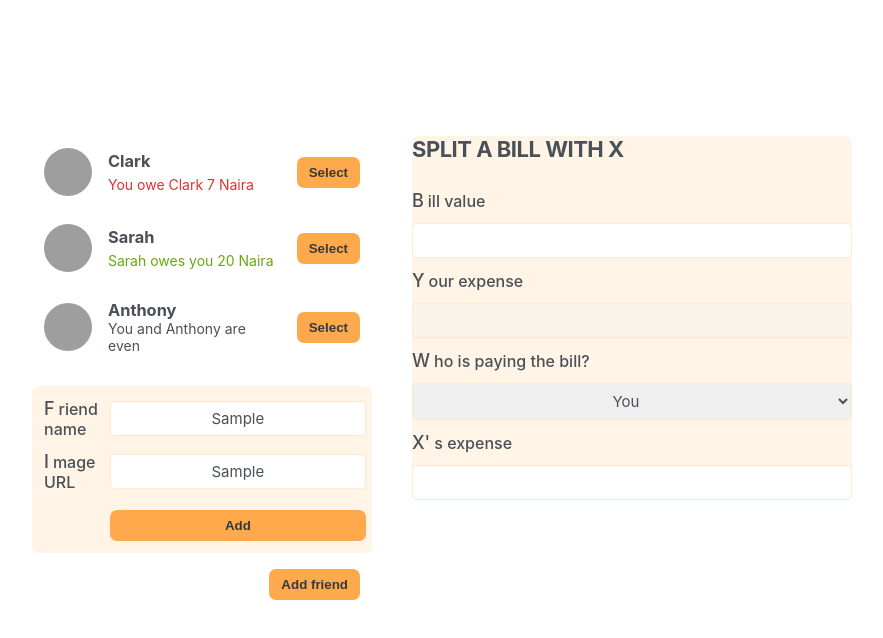
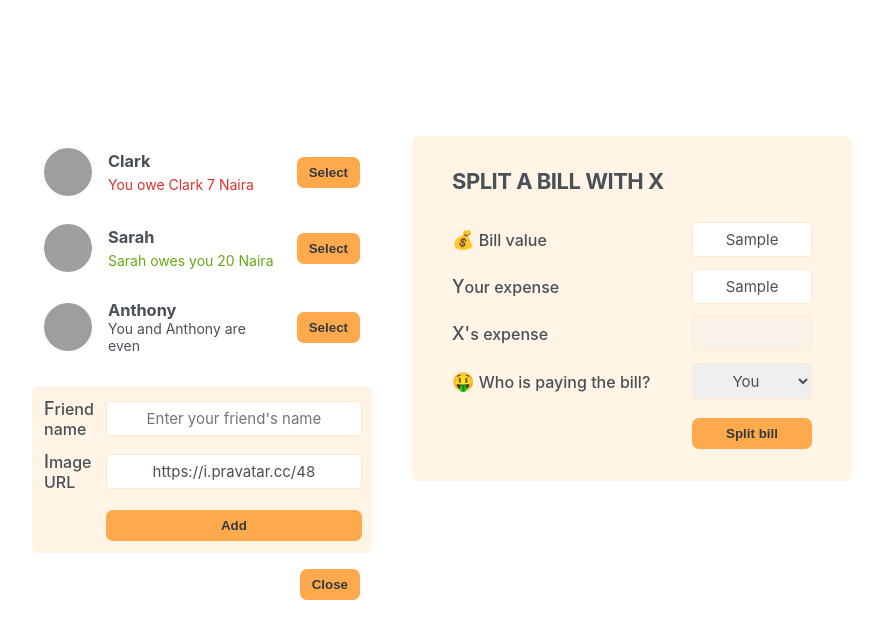
Before and after one commit to steph-ayo/Eat-n-split, a React (Create React App) app: page / in a window 1280 px wide. Both pictures are taken after typing "Sample", "Sample" into the empty fields and a click on the button "Add friend". Shown: the top 638 px of the page, without its empty margins (198-1081 px from the left). Built offline with nearby package versions, Linux system fonts and the light colour scheme; grey boxes are pictures that could not be loaded.

Commit message:
app.js update

```diff
--- a/src/App.js
+++ b/src/App.js
@@ -1,3 +1,5 @@
+import { useState } from "react";
+
 const initialFriends = [
   {
     id: 118836,
@@ -19,22 +21,44 @@
   },
 ];
 
+// //Re-useable button component
+// function Button({ children, onClick }) {
+//   return (
+//     <button className="button" onClick={onClick}>
+//       {children}
+//     </button>
+//   );
+// }
+
 export default function App() {
+  const [friends, setFriends] = useState(initialFriends);
+  const [showAddFriend, setShowAddFriend] = useState(false);
+
+  function handleShowAddFriend() {
+    setShowAddFriend((show) => !show);
+  }
+
+  function handleAddFriend(friend) {
+    setFriends((friends) => [...friends, friend]);
+    setShowAddFriend(false);
+  }
+
   return (
     <div className="app">
       <div className="sidebar">
-        <FriendsList />
-        <FormAddFriend />
-        <Button>Add friend</Button>
+        <FriendsList friends={friends} />
+        {showAddFriend && <FormAddFriend onAddFriend={handleAddFriend} />}
+        <Button onClick={handleShowAddFriend}>
+          {showAddFriend ? "Close" : "Add friend"}
+        </Button>
       </div>
 
-      <FormSplitBill></FormSplitBill>
+      <FormSplitBill />
     </div>
   );
 }
 
-function FriendsList() {
-  const friends = initialFriends;
+function FriendsList({ friends }) {
   return (
     <ul>
       {friends.map((friend) => (
@@ -66,43 +90,83 @@
     </li>
   );
 }
-function Button({ children }) {
-  return <button className="button">{children}</button>;
-}
 
-function FormAddFriend() {
+function FormAddFriend({ onAddFriend }) {
+  const [name, setName] = useState("");
+  const [image, setImage] = useState("https://i.pravatar.cc/48");
+
+  function handleSubmit(e) {
+    e.preventDefault();
+
+    if (!name || !image) return;
+
+    const id = crypto.randomUUID();
+    const newFriend = {
+      id,
+      name,
+      image: `${image}?=${id}`,
+      balance: 0,
+    };
+
+    onAddFriend(newFriend);
+
+    setName("");
+    setImage("https://i.pravatar.cc/48");
+  }
+
   return (
-    <form className="form-add-friend">
-      <label> Friend name</label>
-      <input type="text" />
+    <form className="form-add-friend" onSubmit={handleSubmit}>
+      <label>Friend name</label>
+      <input
+        type="text"
+        placeholder="Enter your friend's name"
+        value={name}
+        onChange={(e) => setName(e.target.value)}
+      ></input>
 
       <label> Image URL</label>
-      <input type="text"></input>
+      <input
+        type="text"
+        placeholder="Enter a URL link"
+        value={image}
+        onChange={(e) => setImage(e.target.value)}
+      ></input>
 
       <Button>Add</Button>
     </form>
   );
 }
 
+//Re-useable button component
+function Button({ children, onClick }) {
+  return (
+    <button className="button" onClick={onClick}>
+      {children}
+    </button>
+  );
+}
+
 function FormSplitBill() {
   return (
-    <form classNmae="form-split-bill">
+    <form className="form-split-bill">
       <h2>Split a bill with X </h2>
 
-      <label>Bill value</label>
+      <label>💰 Bill value</label>
       <input type="text"></input>
 
       <label>Your expense</label>
+      <input type="text"></input>
+
+      <label>X's expense</label>
       <input type="text" disabled></input>
 
-      <label>Who is paying the bill?</label>
+      <label>🤑 Who is paying the bill?</label>
       <select>
         <option value="user">You</option>
         <option value="friend">X</option>
       </select>
 
-      <label>X's expense</label>
-      <input type="text"></input>
+      <Button>Split bill</Button>
     </form>
   );
 }
--- a/src/index.css
+++ b/src/index.css
@@ -133,7 +133,7 @@
 
 label::first-letter {
   display: inline-block;
-  margin-right: 4px;
+  /* margin-right: 4px; */
   font-size: 1.8rem;
 }
 
```
